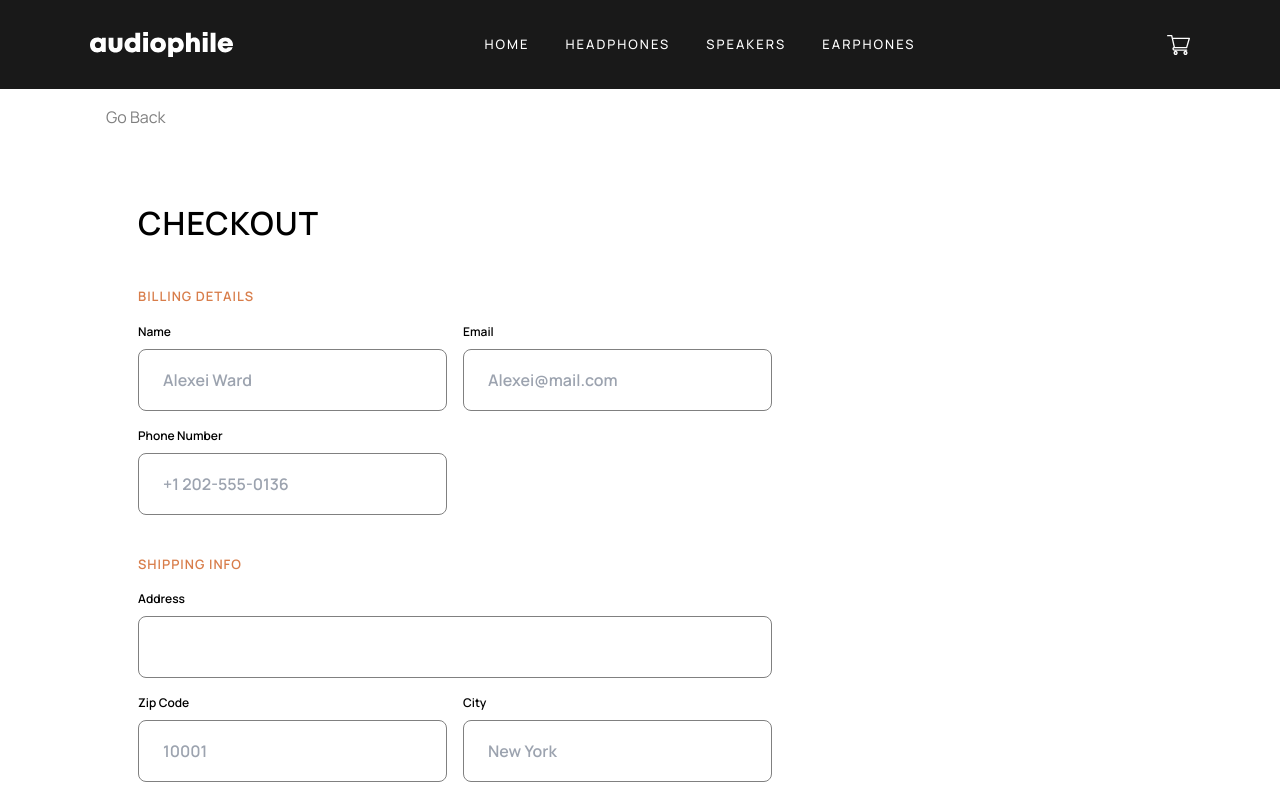
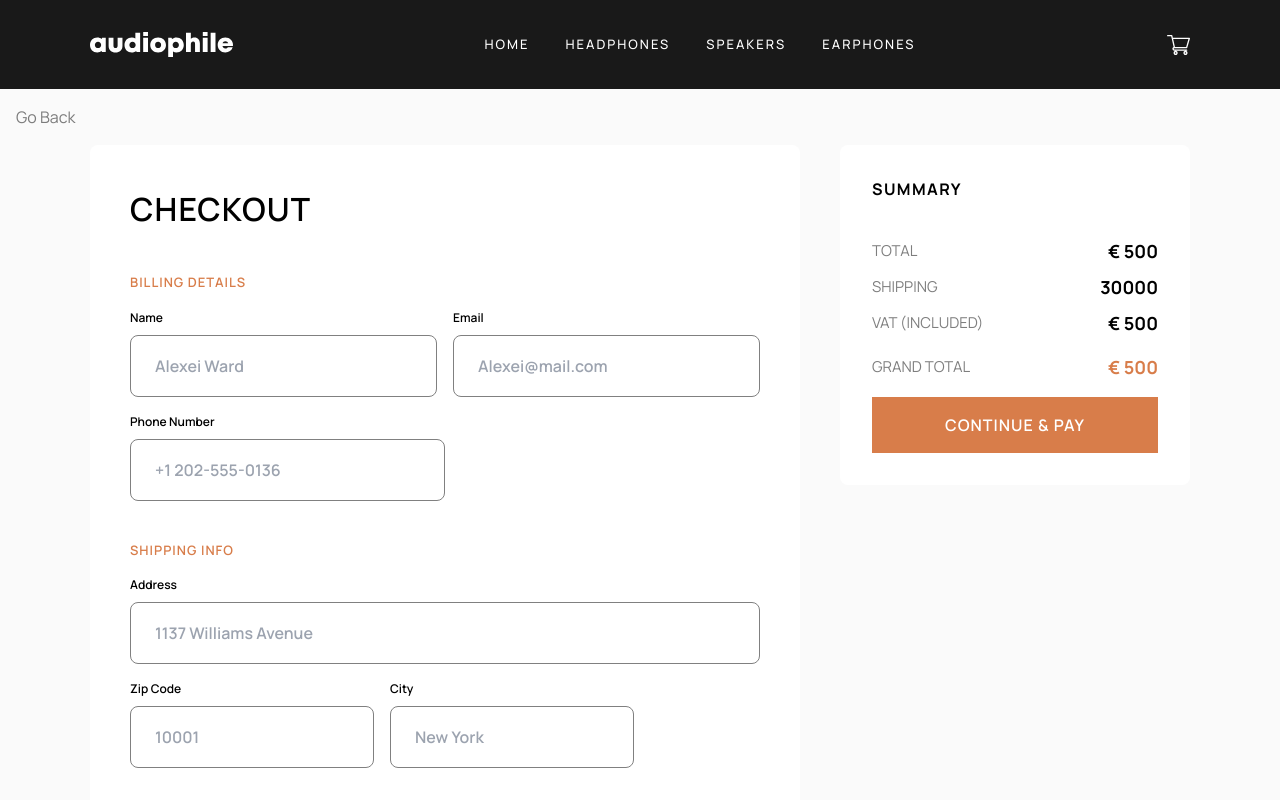
Before and after one commit to bvldares/Audiophile-E-Commerce, a React (Vite) app: page /checkout in a window 1280 px wide. Shown: the top 800 px of the page. Built offline with nearby package versions, Linux system fonts and the light colour scheme.

Commit message:
checkout page done
Next step is work on minor details and cart logic

```diff
--- a/src/App.jsx
+++ b/src/App.jsx
@@ -25,7 +25,7 @@ export default function App() {
   const device = size > 1024 ? "desktop" : size > 768 ? "tablet" : "mobile"
 
   function addToCart(currentArr, count){
-    if(cartArray.length == 0) setCartArray(prev=> ([...prev, {id:currentArr.id,name:currentArr.name, price: currentArr.price, img:currentArr.image.mobile, count: count}]))
+
 
     if(cartArray.every(item=>item.id === currentArr.id)){
       setCartArray(prev => prev.map(item=>{
@@ -52,7 +52,7 @@ export default function App() {
   console.log(cartArray)
 
   return(
-    <>
+    <div className="bg-light-grey">
     <Header size={size} cart={cartArray} />
     <div  className="mx-auto">
       <Routes>
@@ -64,6 +64,6 @@ export default function App() {
     </div>
     <Footer />
 
-    </>
+    </div>
   )
 }
--- a/src/Components/Footer.jsx
+++ b/src/Components/Footer.jsx
@@ -9,9 +9,9 @@ export default function Footer(){
                     <Link to="/"><img src="/assets/shared/desktop/logo.svg" alt="logo audiophile"/></Link>
                     <ul className="flex flex-col gap-4 my-10 uppercase tracking-[2px] font-bold md:flex-row">
                         <li className="hover:text-terra"><Link to="/">Home</Link></li>
-                        <li className="hover:text-terra"><Link to="/headphones">Headphones</Link></li>
-                        <li className="hover:text-terra"><Link to="speakers">Speakers</Link></li>
-                        <li className="hover:text-terra"><Link to="earphones">Earphones</Link></li>
+                        <li className="hover:text-terra"><Link to="/product/headphones">Headphones</Link></li>
+                        <li className="hover:text-terra"><Link to="/product/speakers">Speakers</Link></li>
+                        <li className="hover:text-terra"><Link to="/product/earphones">Earphones</Link></li>
                     </ul>
                 </div>
 
@@ -27,11 +27,10 @@ export default function Footer(){
                     </div>
 
                     <ul className="flex gap-4 md:self-end lg:self-center">
-                        <li><a href="#"><img className="min-h-[24px] min-w-[24px]" src="/assets/shared/desktop/icon-facebook.svg" alt="" /></a></li>
-                        <li><a href="#"><img className="min-h-[24px] min-w-[24px]" src="/assets/shared/desktop/icon-twitter.svg" alt="" /></a></li>
-                        <li><a href="#"><img className="min-h-[24px] min-w-[24px]" src="/assets/shared/desktop/icon-instagram.svg" alt="" /></a></li>
+                        <li><a href=""><img className="min-h-[24px] min-w-[24px]" src="/assets/shared/desktop/icon-facebook.svg" alt="" /></a></li>
+                        <li><a href=""><img className="min-h-[24px] min-w-[24px]" src="/assets/shared/desktop/icon-twitter.svg" alt="" /></a></li>
+                        <li><a href=""><img className="min-h-[24px] min-w-[24px]" src="/assets/shared/desktop/icon-instagram.svg" alt="" /></a></li>
                     </ul>
-
                 </div>
             </div>
         </footer>
--- a/src/Components/Header.jsx
+++ b/src/Components/Header.jsx
@@ -1,5 +1,5 @@
 import { useState } from "react";
-import { Link, useSearchParams } from "react-router-dom";
+import { Link,  } from "react-router-dom";
 import ProductNavigator from "./ProductNavigator";
 export default function Header(props){
 
--- a/src/Pages/Checkout.jsx
+++ b/src/Pages/Checkout.jsx
@@ -15,26 +15,26 @@ export default function Checkout(){
 
 
     return (
-        <main className="mx-auto max-w-[1100px] px-6 md:px-10 xl:px-0 ">
+        <main>
             <Link className="mx-2 md:mx-6 xl:mx-0 p-4 inline-block opacity-50 cursor-pointer" to="/">Go Back</Link>
-            <div className="lg:flex lg:flex-row">
-                <form className="p-6 md:p-8 lg:px-12 lg:py-[54px] rounded-lg font-semibold max-w-[730px]" action="">
+            <div className="flex flex-col items-center md:items-start lg:flex-row justify-between gap-2 xl:gap-10 mx-auto max-w-[1100px] px-6 md:px-10 xl:px-0 mb-20 md:mb-28">
+                <form className="p-6 md:p-10 bg-white rounded-lg font-semibold lg:w-[600px] xl:w-full " action="">
                     <h2 className="text-[28px] md:text-[32px] uppercase tracking-[1.15px]">Checkout</h2>
                     <h4 className="text-terra text-[13px] tracking-[1px] uppercase mt-10 mb-4">billing details</h4>
                     <fieldset> {/*PERSON INFO SECTION*/}
                         <div className="flex flex-col md:flex-row gap-4 justify-between">
-                            <div className="flex flex-col items-start gap-2 md:w-[309px]">
+                            <div className="flex flex-col items-start gap-2 w-full">
                                 <label className="text-[12px]" htmlFor="name">Name</label>
                                 <input className="py-[18px] px-6 border  rounded-lg w-full border-[grey] invalid:border-[red]" placeholder="Alexei Ward" type="text" id="name" value={name} onChange={(e)=>setName(e.target.value)} />
                             </div>
-                            <div className="flex flex-col items-start gap-2 md:w-[309px]">
+                            <div className="flex flex-col items-start gap-2 w-full">
                                 <label className="text-[12px]" htmlFor="email">Email</label>
                                 <input className="py-[18px] px-6 border border-[grey] rounded-lg w-full invalid:border-[red]" value={mail} onChange={(e)=>setMail(e.target.value)} placeholder="Alexei@mail.com"/>
                             </div>
                         </div>
                         <div className="flex flex-col gap-2 items-start mt-4">
                             <label className="text-[12px]" htmlFor="phone">Phone Number</label>
-                            <input className="py-[18px] px-6 border rounded-lg w-full max-w-[309px] border-[grey]" value={phone} type="number" onChange={(e)=>setPhone(e.target.value)} placeholder="+1 202-555-0136" />
+                            <input className="py-[18px] px-6 border rounded-lg w-full md:w-1/2 border-[grey]" value={phone} type="number" onChange={(e)=>setPhone(e.target.value)} placeholder="+1 202-555-0136" />
                         </div>
                     </fieldset>
 
@@ -42,22 +42,22 @@ export default function Checkout(){
                     <fieldset> {/*ADDRESS SECTION*/}
                         <div className="flex flex-col gap-2 items-start mt-4">
                             <label className="text-[12px]" htmlFor="address">Address</label>
-                            <input className="py-[18px] px-6 border rounded-lg w-full border-[grey]" value={address} type="text" onChange={(e)=>setAddress(e.target.value)} required />
+                            <input className="py-[18px] px-6 border rounded-lg w-full border-[grey] " value={address} type="text" onChange={(e)=>setAddress(e.target.value)} placeholder="1137 Williams Avenue" required />
                         </div>
-                        <div className="flex flex-col md:flex-row my-4 gap-4 justify-between">
+                        <div className="flex flex-col sm:flex-row my-4 gap-4">
                             <div className="flex flex-col items-start gap-2" >
                                 <label className="text-[12px]" htmlFor="zip">Zip Code</label>
-                                <input className="py-[18px] px-6 border rounded-lg w-full md:w-[309px] border-[grey]" value={zip} onChange={(e)=>setZip(e.target.value)} placeholder="10001"  required />
+                                <input className="py-[18px] px-6 border rounded-lg w-full border-[grey]" value={zip} onChange={(e)=>setZip(e.target.value)} placeholder="10001"  required />
                             </div>
                             <div className="flex flex-col items-start gap-2">
                                 <label className="text-[12px]" htmlFor="zip">City</label>
-                                <input className="py-[18px] px-6 border rounded-lg w-full md:w-[309px] border-[grey]" value={city} onChange={(e)=>setCity(e.target.value)} placeholder="New York"  required/>
+                                <input className="py-[18px] px-6 border rounded-lg w-full border-[grey]" value={city} onChange={(e)=>setCity(e.target.value)} placeholder="New York"  required/>
                             </div>
                         </div>
                     </fieldset>
 
                     <h4 className="text-terra text-[13px] tracking-[1px] uppercase mt-10 mb-4 text-center sm:text-left">Payment Method</h4>
-                    <fieldset className="flex flex-col items-center gap-3 sm:grid sm:grid-cols-2 md:flex md:flex-row sm:justify-between whitespace-nowrap">
+                    <fieldset className="flex flex-col items-center gap-3 sm:grid sm:grid-cols-2 xl:flex xl:flex-row sm:justify-between whitespace-nowrap">
                         <div className="flex gap-3 w-fit ">
                             <input className="appearance-none" type="radio" name="payment-method" id="bitcoin"  onChange={(e)=>setMethod(e.target.id)} />
                             <label className="flex gap-2 items-center  border border-grey checked:border-red px-8 py-4 rounded-lg" htmlFor="bitcoin">Bitcoin <svg className="w-[1rem]" viewBox="0.004 0 64 64" xmlns="http://www.w3.org/2000/svg" fill="#000000"><g id="SVGRepo_bgCarrier" stroke-width="0"></g><g id="SVGRepo_tracerCarrier" stroke-linecap="round" stroke-linejoin="round"></g><g id="SVGRepo_iconCarrier"><path d="M63.04 39.741c-4.274 17.143-21.638 27.575-38.783 23.301C7.12 58.768-3.313 41.404.962 24.262 5.234 7.117 22.597-3.317 39.737.957c17.144 4.274 27.576 21.64 23.302 38.784z" fill="#f7931a"></path><path d="M46.11 27.441c.636-4.258-2.606-6.547-7.039-8.074l1.438-5.768-3.512-.875-1.4 5.616c-.922-.23-1.87-.447-2.812-.662l1.41-5.653-3.509-.875-1.439 5.766c-.764-.174-1.514-.346-2.242-.527l.004-.018-4.842-1.209-.934 3.75s2.605.597 2.55.634c1.422.355 1.68 1.296 1.636 2.042l-1.638 6.571c.098.025.225.061.365.117l-.37-.092-2.297 9.205c-.174.432-.615 1.08-1.609.834.035.051-2.552-.637-2.552-.637l-1.743 4.02 4.57 1.139c.85.213 1.683.436 2.502.646l-1.453 5.835 3.507.875 1.44-5.772c.957.26 1.887.5 2.797.726L27.504 50.8l3.511.875 1.453-5.823c5.987 1.133 10.49.676 12.383-4.738 1.527-4.36-.075-6.875-3.225-8.516 2.294-.531 4.022-2.04 4.483-5.157zM38.087 38.69c-1.086 4.36-8.426 2.004-10.807 1.412l1.928-7.729c2.38.594 10.011 1.77 8.88 6.317zm1.085-11.312c-.99 3.966-7.1 1.951-9.083 1.457l1.748-7.01c1.983.494 8.367 1.416 7.335 5.553z" fill="#ffffff"></path></g></svg> </label>
@@ -91,9 +91,32 @@ export default function Checkout(){
 
 
                 </form>
-                <section>
+                <section className="py-8 px-6 md:p-8 flex flex-col min-w-[350px] bg-white rounded-lg">
+                    <h3 className="uppercase tracking-[1.4px] mb-9 font-bold">Summary</h3>
 
+                    <div>
+
+                    </div>
+
+                    <div className="flex justify-between items-center mb-2">
+                        <h4 className="opacity-50 uppercase text-[15px]">total</h4>
+                        <p className="font-bold text-lg">€ 500</p>
+                    </div>
+                    <div className="flex justify-between items-center mb-2">
+                        <h4 className="opacity-50 uppercase text-[15px]">shipping</h4>
+                        <p className="font-bold text-lg">30000</p>
+                    </div>
+                    <div className="flex justify-between items-center mb-4">
+                        <h4 className="opacity-50 uppercase text-[15px]">{`vat (included)`}</h4>
+                        <p className="font-bold text-lg">€ 500</p>
+                    </div>
+                    <div className="flex justify-between items-center mb-4">
+                        <h4 className="opacity-50 uppercase text-[15px]">Grand Total</h4>
+                        <p className="font-bold text-lg text-terra">€ 500</p>
+                    </div>
+                    <button className="py-4 text-center w-full uppercase bg-terra hover:bg-terra-light text-white font-semibold tracking-[1px]">Continue & pay</button>
                 </section>
+
             </div>
         </main>
     )
--- a/src/index.css
+++ b/src/index.css
@@ -3,6 +3,16 @@
 @tailwind utilities;
 
 /* Box sizing rules */
+@layer base {
+  input[type="number"]::-webkit-inner-spin-button,
+  input[type="number"]::-webkit-outer-spin-button {
+    -webkit-appearance: none;
+    margin: 0;
+  }
+}
+
+
+
 *,
 *::before,
 *::after {
```
